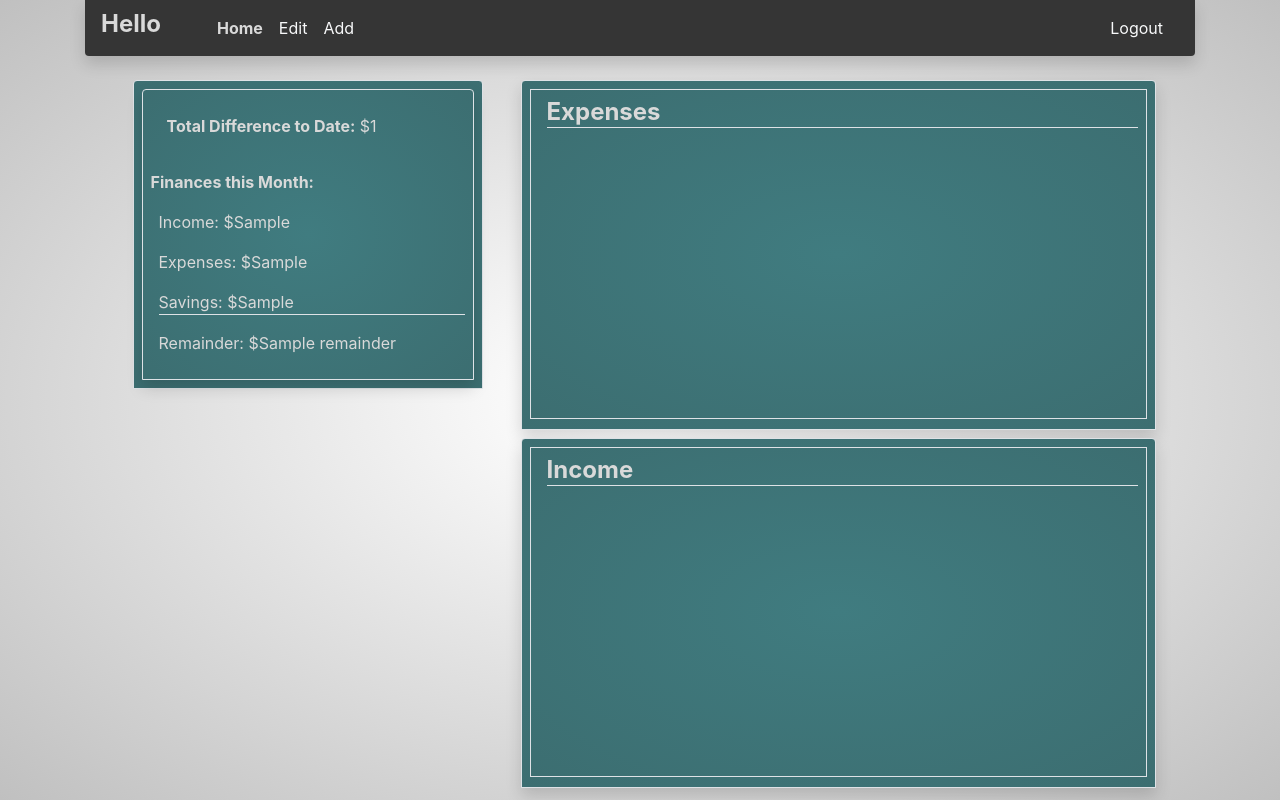
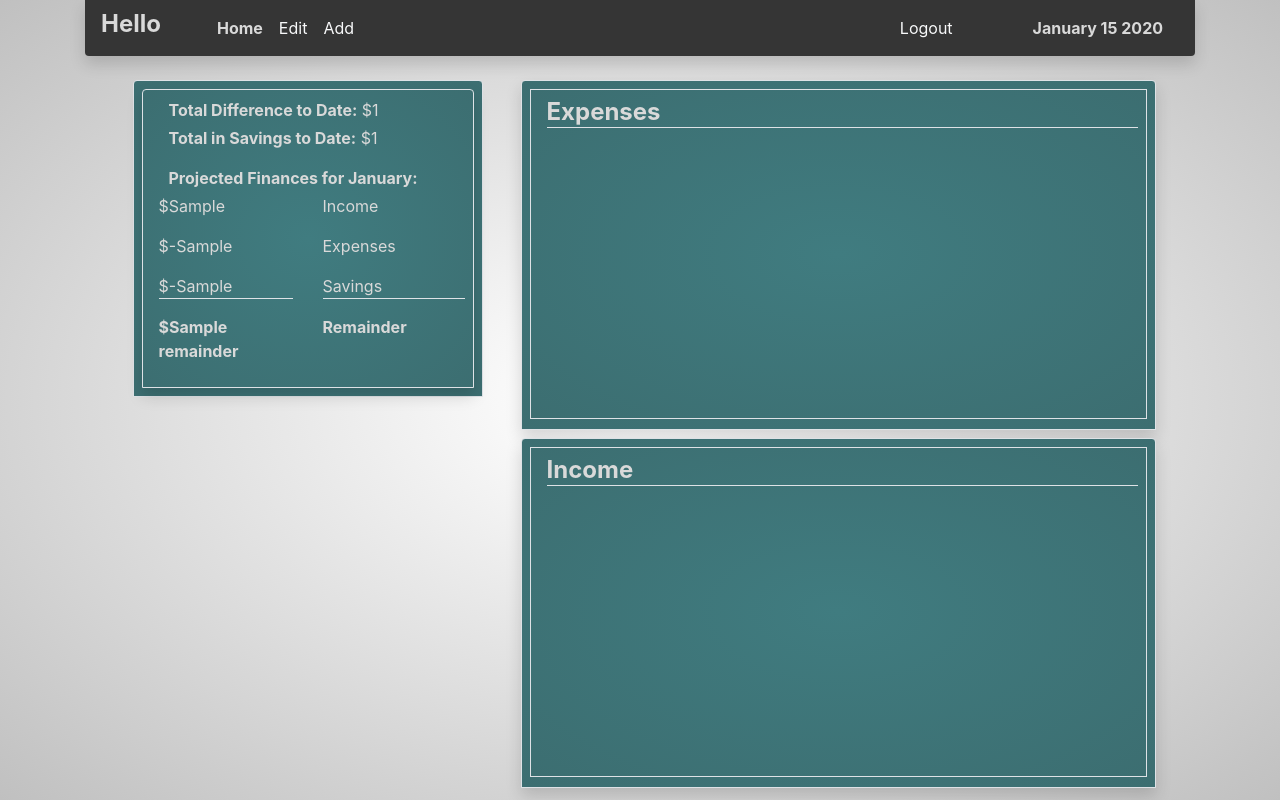
Before and after one commit to DaddyO93/Projects, a Django app: template money_manager/apps/money_app/templates/money_app/home.html in a window 1280 px wide. Run offline with Django 3.2, Linux system fonts and the light colour scheme; the template is opened without the code that fills it: most values are stand-ins (such as "Sample title", 1, 10 or a date in 2020); one stand-in notice (Sample message) is shown; some libraries are stand-ins or nearby versions.

Commit message:
Add current month projection and past due styling

```diff
--- a/money_manager/apps/money_app/templates/money_app/add.html
+++ b/money_manager/apps/money_app/templates/money_app/add.html
@@ -44,7 +44,8 @@
                             <a class="nav-link text-light" href="/m_m/home/add"><strong>Add</strong><span class="sr-only">(current)</span></a>
                         </li>
                     </ul>
-                    <a class="nav-link text-light" href="/log_out">Logout</a>
+                    <a class="nav-link text-light mr-5" href="/log_out">Logout</a>
+                    <p class="nav-link text-light mb-0"><strong>{{today | date:"F d Y"}}</strong></p>
                 </div>
             </nav>
 
@@ -95,7 +96,7 @@
 
                                 <div class="btn-group btn-group-toggle shadow" data-toggle="buttons">
                                     <label class="btn btn-secondary active">
-                                      <input type="radio" data-toggle="modal" data-target="#selector_modal">Ongoing</label>
+                                      <input type="radio" data-toggle="modal" data-target="#selector_modal" disabled>Ongoing</label>
                                     <label class="btn btn-secondary">
                                       <input type="radio" data-toggle="modal" data-target="#selector_modal" id="short_term">Short Term</label>
                                     <label class="btn btn-secondary">
@@ -170,6 +171,7 @@
             </div>
         </div>
         {% endif %} {% endfor %} {% endif %}
+    </div>
 
 </body>
 
--- a/money_manager/apps/money_app/templates/money_app/home.html
+++ b/money_manager/apps/money_app/templates/money_app/home.html
@@ -42,7 +42,8 @@
                             <a class="nav-link text-light" href="/m_m/home/add">Add</a>
                         </li>
                     </ul>
-                    <a class="nav-link text-light" href="/log_out">Logout</a>
+                    <a class="nav-link text-light mr-5" href="/log_out">Logout</a>
+                    <p class="nav-link text-light mb-0"><strong>{{today | date:"F d Y"}}</strong></p>
                 </div>
             </nav>
 
@@ -51,12 +52,25 @@
                 <div class="col-4 mt-3">
                     <div class="border p-2 box_styling rounded-top">
                         <div class="border box_styling p-2 shadow rounded-top">
-                            <p class="p-3"><strong>Total Difference to Date:</strong> ${{total_difference}}</p>
-                            <p><strong>Finances this Month:</strong></p>
-                            <p class="ml-2">Income: ${{income_this_month}}</p>
-                            <p class="ml-2">Expenses: ${{expense_this_month}}</p>
-                            <p class="border-bottom ml-2">Savings: ${{savings_this_month}}</p>
-                            <p class="ml-2">Remainder: ${{remainder}}</p>
+                            <div class="row">
+                                <div class="row">
+                                    <p class="ml-5 mb-1"><strong>Total Difference to Date:</strong> ${{total_difference}}</p>
+                                    <p class="ml-5"><strong>Total in Savings to Date:</strong> ${{total_deposited}}</p>
+                                    <p class="ml-5 mb-1"><strong>Projected Finances for {{today | date:"F"}}:</strong></p>
+                                </div>
+                                <div class="col">
+                                    <p class="ml-2">${{income_this_month}}</p>
+                                    <p class="ml-2">$-{{expense_this_month}}</p>
+                                    <p class="border-bottom ml-2">$-{{savings_this_month}}</p>
+                                    <p class="ml-2"><strong>${{remainder}}</strong></p>
+                                </div>
+                                <div class="col">
+                                    <p class="">Income</p>
+                                    <p class="">Expenses</p>
+                                    <p class="border-bottom">Savings</p>
+                                    <p><strong>Remainder</strong></p>
+                                </div>
+                            </div>
                         </div>
                     </div>
 
@@ -74,15 +88,15 @@
                             <h4 class="ml-2 border-bottom font-weight-bolder">Expenses</h4>
                             <ul class="list-group list-group-horizontal horizontal_scroll p-1">
                                 {% for expense in all_items %}{% if expense.category == "expense" %}
-                                <li class="list-group-item m-1 border-0 card_styling">
-                                    <div class="card list-group-item shadow" style="max-width: 18rem;">
+                                <li class="list-group-item m-1 card_styling">
+                                    <div class="{% if expense.due_date < today %} border border-danger {% else %} border-0 {% endif %} card list-group-item shadow card_background" style="max-width: 18rem;">
                                         <div class="card-header text-center"><a class="h5 text-white text-capitalize font-weight-bolder" href="/m_m/home/edit_item/{{expense.id}}">{{expense.name}}</a></div>
                                         <div class="card-body">
-                                            <h6 class="card-title text-center text-secondary">Due Date: {{expense.due_date}}</h6>
+                                            <h6 class="card-title text-center text-secondary {% if expense.due_date < today %} text-danger {% endif %}">Due Date: {{expense.due_date}}</h6>
                                             <p class="card-text text-center text-secondary">${{expense.amount}}</p>
                                             <form action="/m_m/home/logged/{{expense.id}}" method="POST" class="text-center">
                                                 {% csrf_token %}
-                                                <button type="submit" class="text-dark rounded-top  shadow">Pay</button>
+                                                <button type="submit" class="{% if expense.due_date < today %} border border-danger {% endif %} text-dark rounded-top  shadow">Pay</button>
                                             </form>
                                         </div>
                                     </div>
@@ -97,8 +111,8 @@
                             <h4 class="ml-2 border-bottom font-weight-bolder">Income</h4>
                             <ul class="list-group list-group-horizontal horizontal_scroll">
                                 {% for income in all_items %} {% if income.category == "income" %}
-                                <li class="list-group-item m-1 border-0 card_styling">
-                                    <div class="card list-group-item shadow" style="max-width: 18rem;">
+                                <li class="{% if expense.due_date < today %} border border-warning {% endif %} list-group-item m-1 border-0 card_styling">
+                                    <div class="card list-group-item shadow card_background" style="max-width: 18rem;">
                                         <div class="card-header text-center font-weight-bolder"><a class="text-white text-capitalize" href="/m_m/home/edit_item/{{income.id}}">{{income.name}}</a></div>
                                         <div class="card-body">
                                             <h5 class="card-title text-center text-secondary">Earn Date: {{income.due_date}}</h5>
```
Also changed, not shown: money_manager/apps/money_app/templates/money_app/edit.html (+12 -11 lines), money_manager/apps/money_app/views.py (+15 -11 lines).
